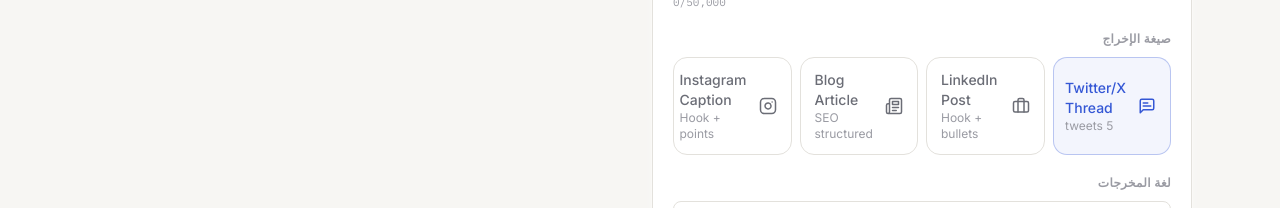
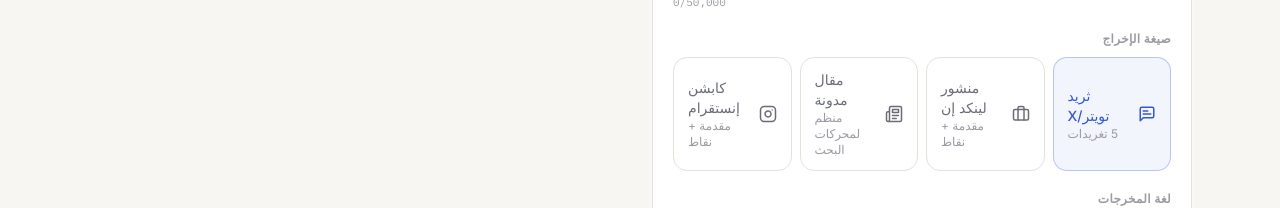
Before and after one commit to hassanalkhalaf/ai-content-repurposer, a Next.js app: page / in a window 1280 px wide. Shown: the part 583-791 px from the top of the page. Built offline with nearby package versions, Linux system fonts and the light colour scheme; no server answers.

Commit message:
Translate the output format cards

```diff
--- a/components/FormatSelector.tsx
+++ b/components/FormatSelector.tsx
@@ -3,11 +3,10 @@
 import { MessageSquareText, Briefcase, Newspaper, Instagram } from "lucide-react";
 import clsx from "clsx";
 import { OutputFormat } from "@/lib/types";
+import { useUILanguage } from "@/lib/ui-language";
 
 interface FormatOption {
   value: OutputFormat;
-  label: string;
-  sub: string;
   icon: typeof MessageSquareText;
   activeClasses: string;
 }
@@ -15,29 +14,21 @@
 const OPTIONS: FormatOption[] = [
   {
     value: "twitter",
-    label: "Twitter/X Thread",
-    sub: "5 tweets",
     icon: MessageSquareText,
     activeClasses: "border-signal-twitter/30 bg-signal-twitter/[0.06] text-signal-twitter",
   },
   {
     value: "linkedin",
-    label: "LinkedIn Post",
-    sub: "Hook + bullets",
     icon: Briefcase,
     activeClasses: "border-signal-linkedin/30 bg-signal-linkedin/[0.06] text-signal-linkedin",
   },
   {
     value: "blog",
-    label: "Blog Article",
-    sub: "SEO structured",
     icon: Newspaper,
     activeClasses: "border-signal-blog/30 bg-signal-blog/[0.06] text-signal-blog",
   },
   {
     value: "instagram",
-    label: "Instagram Caption",
-    sub: "Hook + points",
     icon: Instagram,
     activeClasses: "border-pink-500/30 bg-pink-500/[0.06] text-pink-600",
   },
@@ -50,6 +41,14 @@
 }
 
 export default function FormatSelector({ value, onChange, disabled }: Props) {
+  const { t } = useUILanguage();
+
+  const COPY: Record<OutputFormat, { label: string; sub: string }> = {
+    twitter: { label: t.twitterLabel, sub: t.twitterSub },
+    linkedin: { label: t.linkedinLabel, sub: t.linkedinSub },
+    blog: { label: t.blogLabel, sub: t.blogSub },
+    instagram: { label: t.instagramLabel, sub: t.instagramSub },
+  };
   return (
     <div
       role="radiogroup"
@@ -76,8 +75,8 @@
           >
             <Icon size={18} strokeWidth={2} className="shrink-0" />
             <span className="flex flex-col leading-tight">
-              <span className="text-sm font-medium">{opt.label}</span>
-              <span className="text-xs text-ink-faint">{opt.sub}</span>
+              <span className="text-sm font-medium">{COPY[opt.value].label}</span>
+              <span className="text-xs text-ink-faint">{COPY[opt.value].sub}</span>
             </span>
           </button>
         );
```
